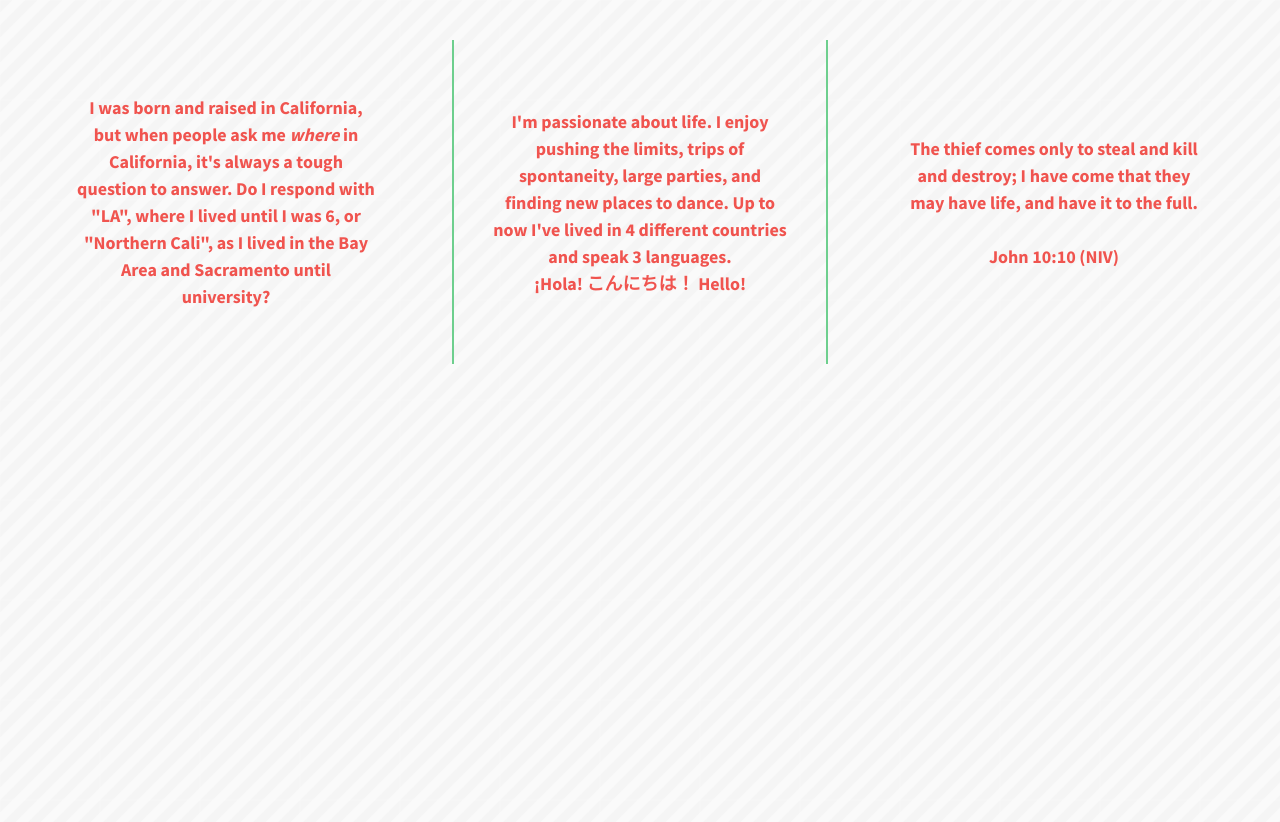
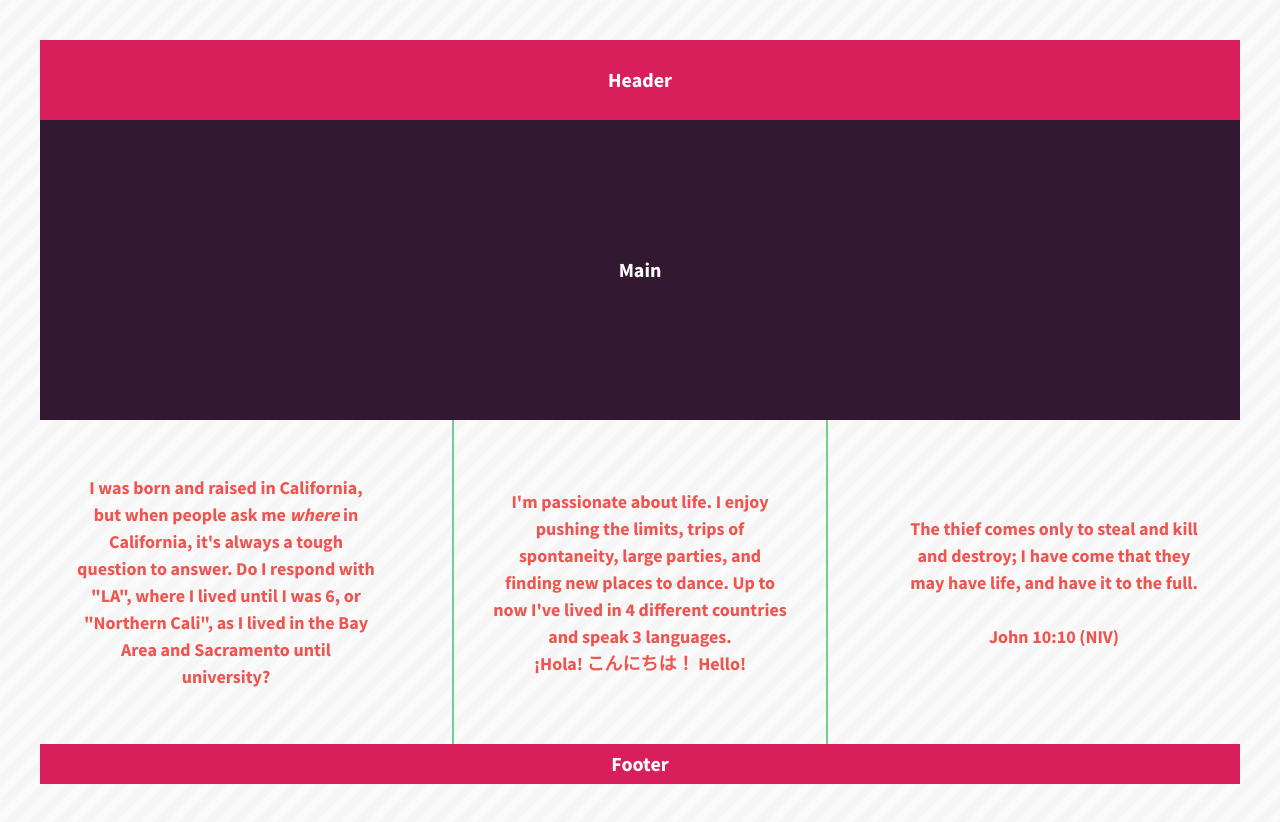
Before and after one commit to netanyasheree/206-divs-flexbox-starter, a plain HTML site: page index.html in a window 1280 px wide. Drawn offline with nearby package versions, Linux system fonts and the light colour scheme.

Commit message:
added layout structure

```diff
--- a/css/main.css
+++ b/css/main.css
@@ -117,6 +117,27 @@ p {
   display: flex;
   justify-content: space-between;
   font-weight: 700;
+  flex-flow: row wrap;
+}
+
+.header {
+  display: flex;
+  background-color: #D81E5B;
+  color: white;
+  width: 100%;
+  justify-content: center;
+  align-items: center;
+  height: 80px;
+}
+
+.main {
+  display: flex;
+  background-color: #331832;
+  color: white;
+  width: 100%;
+  justify-content: center;
+  align-items: center;
+  height: 300px;
 }
 
 .div-1, .div-2, .div-3 {
@@ -137,7 +158,15 @@ p {
   border-right: solid 2px #6ECF8E;
 }
 
-
+.footer {
+  display: flex;
+  background-color: #D81E5B;
+  color: white;
+  width: 100%;
+  justify-content: center;
+  align-items: center;
+  height: 40px;
+}
 
 
 /* ==========================================================================
--- a/index.html
+++ b/index.html
@@ -22,6 +22,8 @@
         <![endif]-->
 
         <section class="wrapper">
+            <header class="header">Header</header>
+            <main class="main">Main</main>
             <div class="div-1">
                 <p>I was born and raised in California, but when people ask me <em>where</em> in California, it's always a tough question to answer. Do I respond with "LA", where I lived until I was 6, or "Northern Cali", as I lived in the Bay Area and Sacramento until university?</p>
             </div>
@@ -31,6 +33,7 @@
             <div class="div-3">
                 <p>The thief comes only to steal and kill and destroy; I have come that they may have life, and have it to the full.<br><br> John 10:10 (NIV)</p>
             </div>
+            <footer class="footer">Footer</footer>
         </section>
 
         <script src="https://ajax.googleapis.com/ajax/libs/jquery/1.11.3/jquery.min.js"></script>
```
